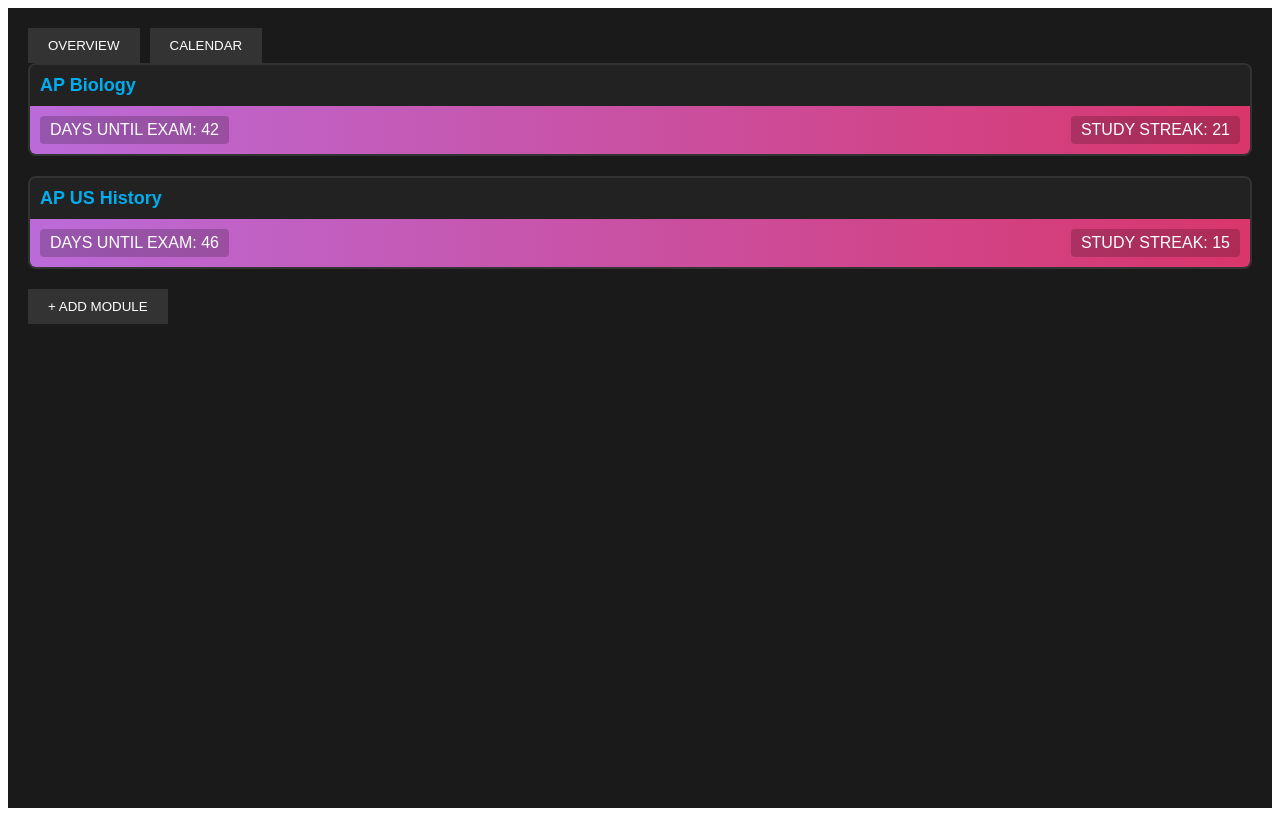
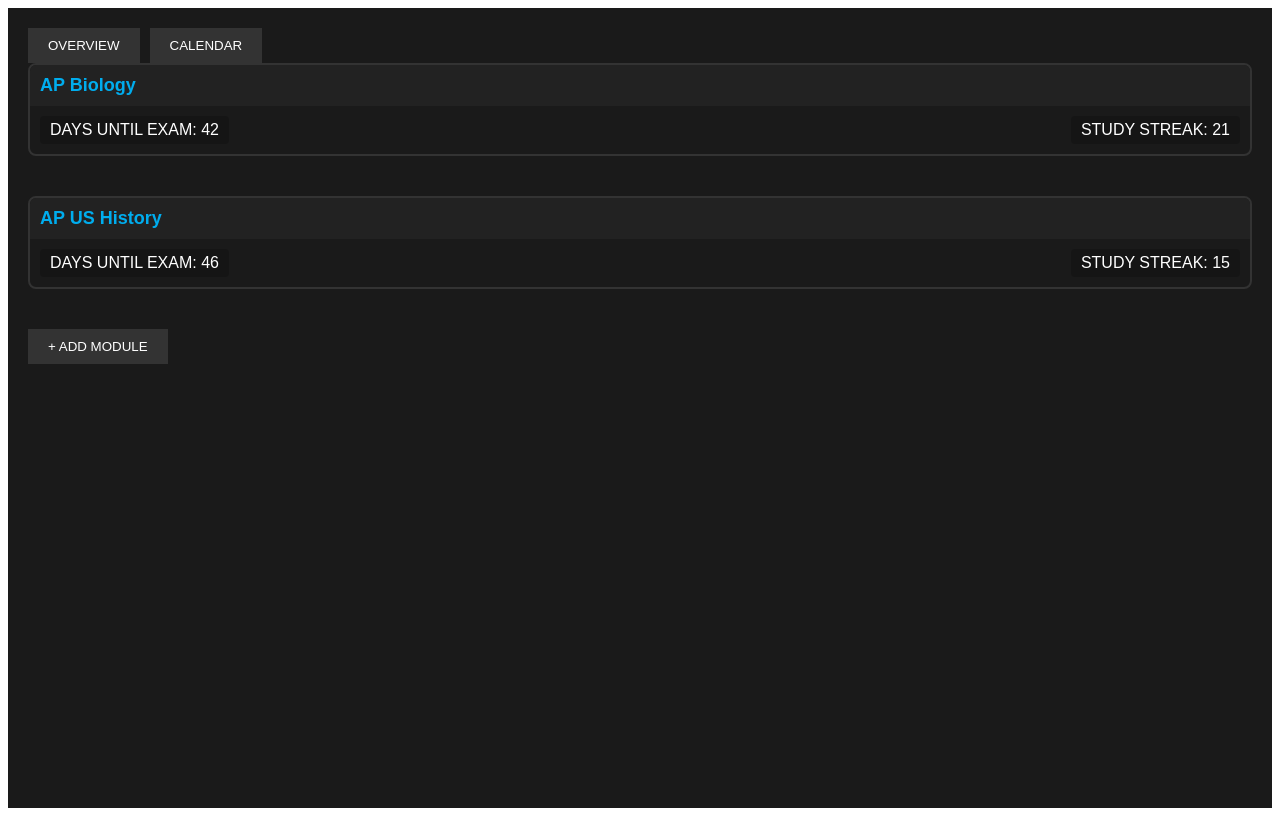
Before and after one commit to jgutier7/studyaide, a React (Create React App) app: page / in a window 1280 px wide. Built offline with nearby package versions, Linux system fonts and the light colour scheme.

Commit message:
Module: Updated View

```diff
--- a/package.json
+++ b/package.json
@@ -6,9 +6,11 @@
     "@testing-library/jest-dom": "^5.17.0",
     "@testing-library/react": "^13.4.0",
     "@testing-library/user-event": "^13.5.0",
+    "@tldraw/editor": "^2.0.2",
     "react": "^18.2.0",
     "react-dom": "^18.2.0",
     "react-scripts": "5.0.1",
+    "tldraw": "^2.0.2",
     "web-vitals": "^2.1.4"
   },
   "scripts": {
--- a/src/Components/StudyModules/Module/Module.js
+++ b/src/Components/StudyModules/Module/Module.js
@@ -1,11 +1,15 @@
+// src/Components/Module/Module.js
 import React from 'react';
 import '../../../styles/Module.css';
 
 function Module({ module }) {
   const { title, daysUntilExam, studyStreak } = module;
 
+  // Determine the class based on the title
+  const moduleClass = title.replace(/\s+/g, '-').toLowerCase();
+
   return (
-    <div className="module">
+    <div className={`module module-${moduleClass}`}>
       <h2>{title}</h2>
       <div className="info">
         <div className="days-until-exam">DAYS UNTIL EXAM: {daysUntilExam}</div>
--- a/src/styles/Module.css
+++ b/src/styles/Module.css
@@ -3,6 +3,7 @@
     border: 2px solid #333;
     border-radius: 8px; /* Rounded corners */
     overflow: hidden;
+    margin-bottom: 20px;
   }
 
   .module h2 {
@@ -17,9 +18,19 @@
     display: flex;
     justify-content: space-between;
     padding: 10px;
-    background: linear-gradient(to right, #bb6bd9, #d9366b); /* Gradient bar */
     color: white;
   }
+
+  /* Color classes for different modules */
+  .module-biology .info {
+    background: linear-gradient(to right, #6cc576, #4a8c2a); /* Green gradient */
+  }
+
+  .module-history .info {
+    background: linear-gradient(to right, #e8a317, #a67c00); /* Orange gradient */
+  }
+
+  /* ... additional color classes for other subjects ... */
 
   .days-until-exam, .study-streak {
     padding: 5px 10px;
```
Also changed, not shown: 1 other file (tests, documents, lock files or other folders).
